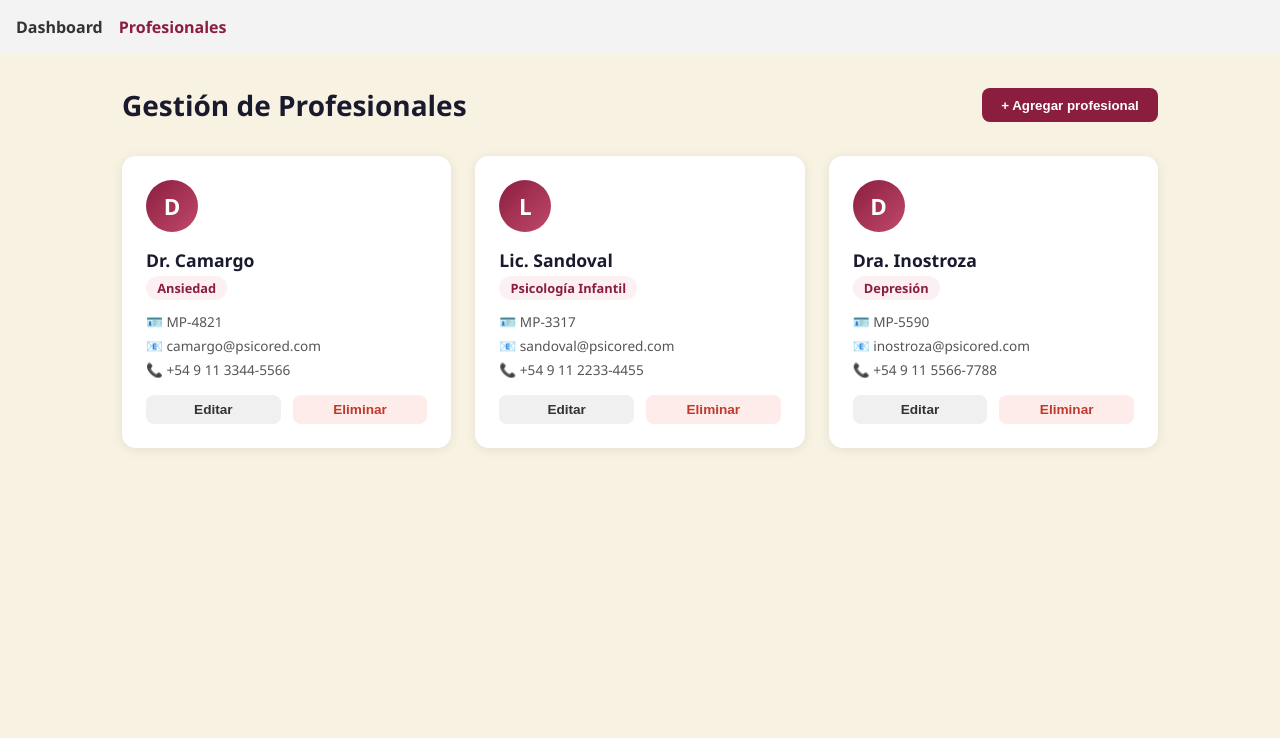
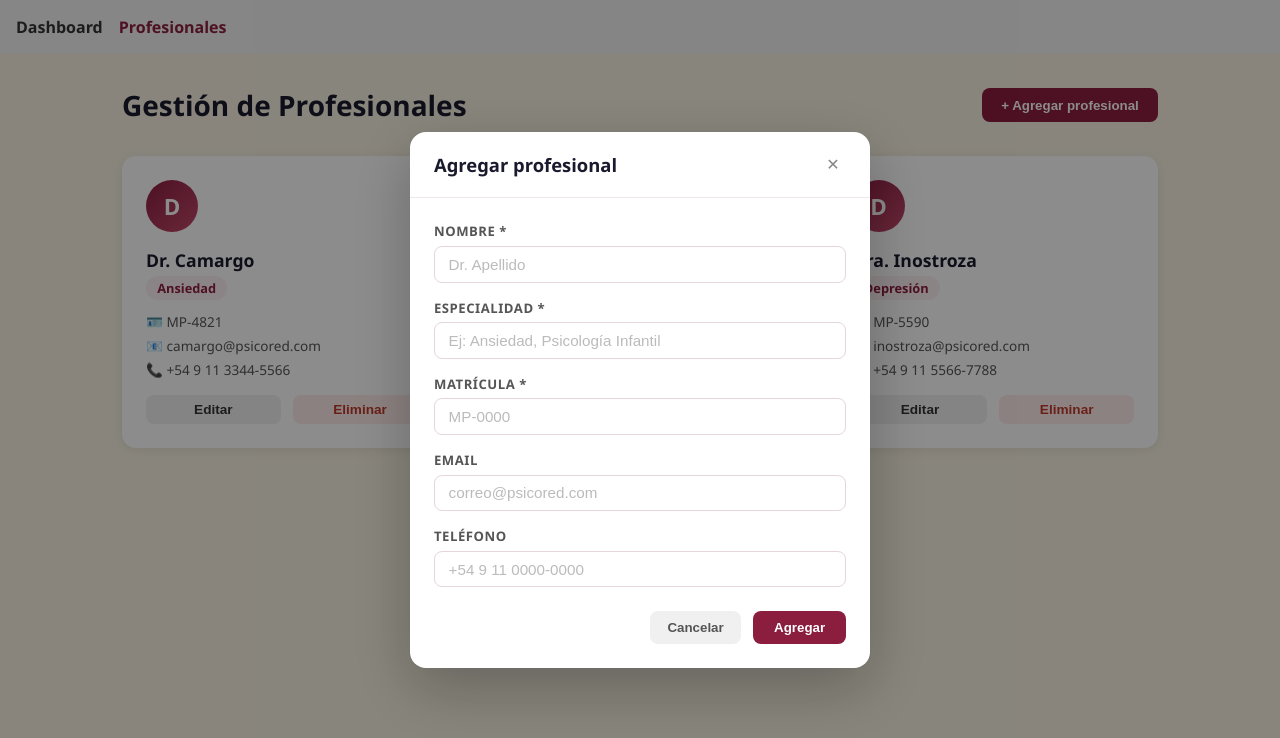
Before and after one commit to AmirCNet/PsicoRed, a Vue app in the folder PsicoRed/: page /profesionales in a window 1280 px wide. Both pictures are taken after a click on the button "+ Agregar profesional". Shown: the top 738 px of the page. Built offline with nearby package versions, Linux system fonts and the light colour scheme.

Commit message:
Feature: CRUD completo / funciones agregar y editar para profesionales

```diff
--- /dev/null
+++ b/PsicoRed/src/components/profesionales/ProfesionalForm.vue
@@ -0,0 +1,232 @@
+<script setup>
+import { ref, watch } from 'vue'
+
+const props = defineProps({
+  profesional: {
+    type: Object,
+    default: null
+  }
+})
+
+const emit = defineEmits(['guardar', 'cerrar'])
+
+const form = ref({
+  nombre: '',
+  especialidad: '',
+  matricula: '',
+  email: '',
+  telefono: ''
+})
+
+// Si viene un profesional (modo edición), prellenar el formulario
+watch(
+  () => props.profesional,
+  (val) => {
+    if (val) {
+      form.value = { ...val }
+    } else {
+      form.value = { nombre: '', especialidad: '', matricula: '', email: '', telefono: '' }
+    }
+  },
+  { immediate: true }
+)
+
+const guardar = () => {
+  if (!form.value.nombre || !form.value.especialidad || !form.value.matricula) return
+  emit('guardar', { ...form.value })
+}
+</script>
+
+<template>
+  <!-- Fondo oscuro (backdrop) -->
+  <div class="modal-backdrop" @click.self="emit('cerrar')">
+    <!-- Ventana del modal -->
+    <div class="modal">
+      <div class="modal-header">
+        <h2>{{ profesional ? 'Editar profesional' : 'Agregar profesional' }}</h2>
+        <button class="btn-cerrar" @click="emit('cerrar')">✕</button>
+      </div>
+
+      <form class="modal-body" @submit.prevent="guardar">
+        <div class="campo">
+          <label>Nombre *</label>
+          <input v-model="form.nombre" type="text" placeholder="Dr. Apellido" />
+        </div>
+
+        <div class="campo">
+          <label>Especialidad *</label>
+          <input v-model="form.especialidad" type="text" placeholder="Ej: Ansiedad, Psicología Infantil" />
+        </div>
+
+        <div class="campo">
+          <label>Matrícula *</label>
+          <input v-model="form.matricula" type="text" placeholder="MP-0000" />
+        </div>
+
+        <div class="campo">
+          <label>Email</label>
+          <input v-model="form.email" type="email" placeholder="correo@psicored.com" />
+        </div>
+
+        <div class="campo">
+          <label>Teléfono</label>
+          <input v-model="form.telefono" type="text" placeholder="+54 9 11 0000-0000" />
+        </div>
+
+        <div class="modal-footer">
+          <button type="button" class="btn-cancelar" @click="emit('cerrar')">Cancelar</button>
+          <button type="submit" class="btn-guardar">
+            {{ profesional ? 'Guardar cambios' : 'Agregar' }}
+          </button>
+        </div>
+      </form>
+    </div>
+  </div>
+</template>
+
+<style scoped>
+/* Fondo oscuro semitransparente */
+.modal-backdrop {
+  position: fixed;
+  inset: 0;
+  background: rgba(0, 0, 0, 0.45);
+  display: flex;
+  align-items: center;
+  justify-content: center;
+  z-index: 100;
+  /* Animación de entrada */
+  animation: fadeIn 0.15s ease;
+}
+
+@keyframes fadeIn {
+  from { opacity: 0; }
+  to   { opacity: 1; }
+}
+
+/* Ventana flotante */
+.modal {
+  background: white;
+  border-radius: 16px;
+  box-shadow: 0 20px 60px rgba(0, 0, 0, 0.25);
+  width: 100%;
+  max-width: 460px;
+  margin: 1rem;
+  /* Animación de entrada con leve efecto de escala */
+  animation: slideUp 0.2s ease;
+}
+
+@keyframes slideUp {
+  from { opacity: 0; transform: translateY(16px) scale(0.98); }
+  to   { opacity: 1; transform: translateY(0)   scale(1); }
+}
+
+/* Encabezado */
+.modal-header {
+  display: flex;
+  align-items: center;
+  justify-content: space-between;
+  padding: 1.25rem 1.5rem;
+  border-bottom: 1px solid #f0e6ea;
+}
+
+.modal-header h2 {
+  font-size: 1.15rem;
+  font-weight: 700;
+  color: #1a1a2e;
+  margin: 0;
+}
+
+.btn-cerrar {
+  background: none;
+  border: none;
+  font-size: 1rem;
+  color: #888;
+  cursor: pointer;
+  padding: 0.2rem 0.4rem;
+  border-radius: 6px;
+  transition: background 0.15s, color 0.15s;
+}
+
+.btn-cerrar:hover {
+  background: #fdf0f3;
+  color: #8b1e3f;
+}
+
+/* Cuerpo del formulario */
+.modal-body {
+  padding: 1.5rem;
+  display: flex;
+  flex-direction: column;
+  gap: 1rem;
+}
+
+.campo {
+  display: flex;
+  flex-direction: column;
+  gap: 0.35rem;
+}
+
+.campo label {
+  font-size: 0.82rem;
+  font-weight: 600;
+  color: #555;
+  text-transform: uppercase;
+  letter-spacing: 0.04em;
+}
+
+.campo input {
+  border: 1.5px solid #e5d6db;
+  border-radius: 8px;
+  padding: 0.55rem 0.85rem;
+  font-size: 0.95rem;
+  color: #1a1a2e;
+  outline: none;
+  transition: border-color 0.2s;
+}
+
+.campo input:focus {
+  border-color: #8b1e3f;
+}
+
+.campo input::placeholder {
+  color: #bbb;
+}
+
+/* Pie del modal */
+.modal-footer {
+  display: flex;
+  gap: 0.75rem;
+  justify-content: flex-end;
+  margin-top: 0.5rem;
+}
+
+.btn-cancelar {
+  background: #f0f0f0;
+  color: #555;
+  border: none;
+  padding: 0.55rem 1.1rem;
+  border-radius: 8px;
+  font-weight: 600;
+  cursor: pointer;
+  transition: background 0.2s;
+}
+
+.btn-cancelar:hover {
+  background: #e0e0e0;
+}
+
+.btn-guardar {
+  background: #8b1e3f;
+  color: white;
+  border: none;
+  padding: 0.55rem 1.3rem;
+  border-radius: 8px;
+  font-weight: 600;
+  cursor: pointer;
+  transition: background 0.2s;
+}
+
+.btn-guardar:hover {
+  background: #6e1832;
+}
+</style>
--- a/PsicoRed/src/components/profesionales/ProfesionalList.vue
+++ b/PsicoRed/src/components/profesionales/ProfesionalList.vue
@@ -1,9 +1,40 @@
 <script setup>
 import { ref } from 'vue'
-import { getProfesionales, deleteProfesional } from '../../services/profesionalService'
+import { getProfesionales, addProfesional, updateProfesional, deleteProfesional } from '../../services/profesionalService'
+import ProfesionalForm from './ProfesionalForm.vue'
 
 const profesionales = ref(getProfesionales())
 
+// Modal formulario
+const modalAbierto = ref(false)
+const profesionalEditando = ref(null)  // null = agregar, objeto = editar
+
+const abrirAgregar = () => {
+  profesionalEditando.value = null
+  modalAbierto.value = true
+}
+
+const abrirEditar = (profesional) => {
+  profesionalEditando.value = { ...profesional }
+  modalAbierto.value = true
+}
+
+const cerrarModal = () => {
+  modalAbierto.value = false
+  profesionalEditando.value = null
+}
+
+const guardar = (datos) => {
+  if (profesionalEditando.value) {
+    updateProfesional(profesionalEditando.value.id, datos)
+  } else {
+    addProfesional(datos)
+  }
+  profesionales.value = getProfesionales()
+  cerrarModal()
+}
+
+// --- Eliminar ---
 const eliminar = (id) => {
   deleteProfesional(id)
   profesionales.value = getProfesionales()
@@ -14,7 +45,7 @@ const eliminar = (id) => {
   <div class="profesionales-page">
     <div class="page-header">
       <h1>Gestión de Profesionales</h1>
-      <button class="btn-agregar">+ Agregar profesional</button>
+      <button class="btn-agregar" @click="abrirAgregar">+ Agregar profesional</button>
     </div>
 
     <div class="grid">
@@ -30,7 +61,7 @@ const eliminar = (id) => {
           </div>
         </div>
         <div class="card-actions">
-          <button class="btn-editar">Editar</button>
+          <button class="btn-editar" @click="abrirEditar(p)">Editar</button>
           <button class="btn-eliminar" @click="eliminar(p.id)">Eliminar</button>
         </div>
       </div>
@@ -39,6 +70,9 @@ const eliminar = (id) => {
     <p v-if="profesionales.length === 0" class="empty-state">
       No hay profesionales registrados.
     </p>
+
+    <!-- Modal agregar / editar -->
+    <ProfesionalForm v-if="modalAbierto" :profesional="profesionalEditando" @guardar="guardar" @cerrar="cerrarModal" />
   </div>
 </template>
 
```
